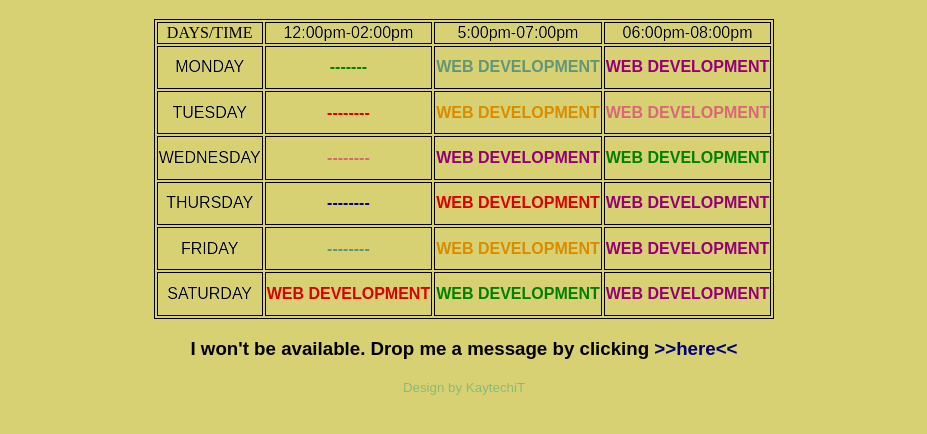
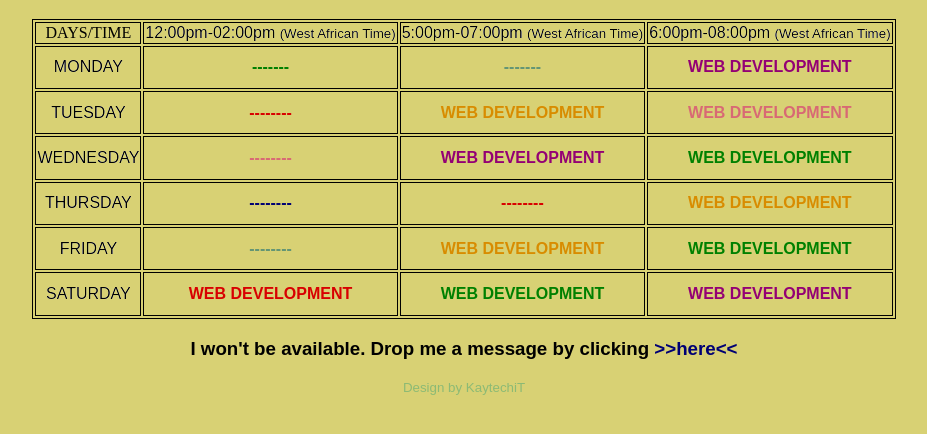
Before and after one commit to Kayode-Lateef/web-time-table, a plain HTML site: page index.html in a window 1280 px wide. Shown: the part 166-600 px from the top of the page, without its empty margins (176-1103 px from the left). Drawn offline with Linux system fonts and the light colour scheme.

Commit message:
Update index.html

```diff
--- a/index.html
+++ b/index.html
@@ -15,16 +15,16 @@
         <thead>
            <tr>
               <td id="sub1">DAYS/TIME</td>
-              <td id="sub">12:00pm-02:00pm</td>
-              <td id="sub">5:00pm-07:00pm</td>
-              <td id="sub">06:00pm-08:00pm</td>
+              <td id="sub">12:00pm-02:00pm <small>(West African Time)</small></td>
+              <td id="sub">5:00pm-07:00pm <small>(West African Time)</small></td>
+              <td id="sub">6:00pm-08:00pm <small>(West African Time)</small></td>
            </tr>
         </thead>
         <tbody>
            <tr>
               <td id="sub">MONDAY</td>
               <td id="box4">-------</td>
-              <td id="box1">WEB DEVELOPMENT</td>
+              <td id="box1">-------</td>
               <td id="box3">WEB DEVELOPMENT</td>
            </tr>
            <tr>
@@ -42,14 +42,14 @@
            <tr>
               <td id="sub">THURSDAY</td>
               <td id="box7">--------</td>
-              <td id="box5">WEB DEVELOPMENT</td>
-              <td id="box3">WEB DEVELOPMENT</td>
+              <td id="box5">--------</td>
+              <td id="box2">WEB DEVELOPMENT</td>
            </tr>
            <tr>
               <td id="sub">FRIDAY</td>
               <td id="box1">--------</td>
               <td id="box2">WEB DEVELOPMENT</td>
-              <td id="box3">WEB DEVELOPMENT</td>
+              <td id="box4">WEB DEVELOPMENT</td>
            </tr>
            <tr>
               <td id="sub">SATURDAY</td>
```
